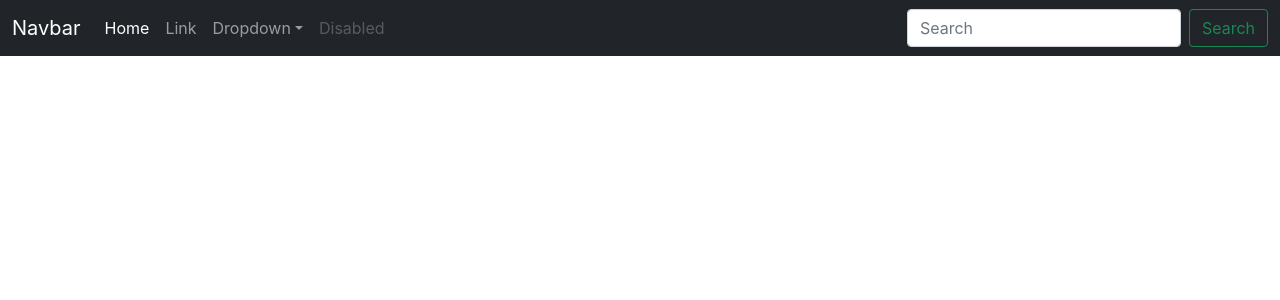
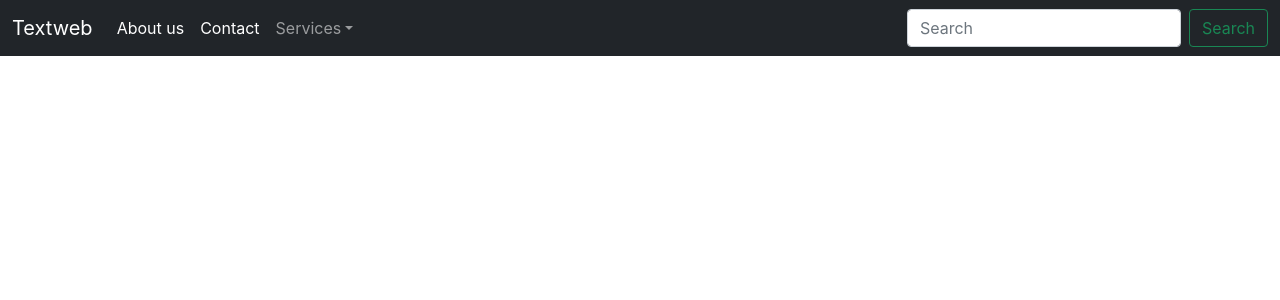
Before and after one commit to Anant-mishra1729/Learning_react, a React (Create React App) app: page / in a window 1280 px wide. Shown: the top 300 px of the page. Built offline with nearby package versions, Linux system fonts and the light colour scheme.

Commit message:
Added props

```diff
--- a/src/App.js
+++ b/src/App.js
@@ -1,45 +1,11 @@
 // import logo from './logo.svg';
 import './App.css';
+import Navbar from './components/Navbar';
 
 function App() {
   return (
     <>
-      <nav className="navbar navbar-expand-lg navbar-dark bg-dark">
-        <div className="container-fluid">
-          <a className="navbar-brand" href="/">Navbar</a>
-          <button className="navbar-toggler" type="button" data-bs-toggle="collapse" data-bs-target="#navbarSupportedContent" aria-controls="navbarSupportedContent" aria-expanded="false" aria-label="Toggle navigation">
-            <span className="navbar-toggler-icon"></span>
-          </button>
-          <div className="collapse navbar-collapse" id="navbarSupportedContent">
-            <ul className="navbar-nav me-auto mb-2 mb-lg-0">
-              <li className="nav-item">
-                <a className="nav-link active" aria-current="page" href="/">Home</a>
-              </li>
-              <li className="nav-item">
-                <a className="nav-link" href="/">Link</a>
-              </li>
-              <li className="nav-item dropdown">
-                <a className="nav-link dropdown-toggle" href="/" id="navbarDropdown" role="button" data-bs-toggle="dropdown" aria-expanded="false">
-                  Dropdown
-                </a>
-                <ul className="dropdown-menu" aria-labelledby="navbarDropdown">
-                  <li><a className="dropdown-item" href="/">Action</a></li>
-                  <li><a className="dropdown-item" href="/">Another action</a></li>
-                  <li><hr className="dropdown-divider" /></li>
-                  <li><a className="dropdown-item" href="/">Something else here</a></li>
-                </ul>
-              </li>
-              <li className="nav-item">
-                <a className="nav-link disabled" href="/" tabIndex="-1" aria-disabled="true">Disabled</a>
-              </li>
-            </ul>
-            <form className="d-flex">
-              <input className="form-control me-2" type="search" placeholder="Search" aria-label="Search" />
-              <button className="btn btn-outline-success" type="submit">Search</button>
-            </form>
-          </div>
-        </div>
-      </nav>
+      <Navbar title="Textweb" />
     </>
   );
 }
--- /dev/null
+++ b/src/components/Navbar.js
@@ -0,0 +1,51 @@
+import React from 'react'
+import PropTypes from 'prop-types'
+
+// React functional component
+export default function Navbar(props) {
+    return (
+        <div>
+            <nav className="navbar navbar-expand-lg navbar-dark bg-dark">
+                <div className="container-fluid">
+                    <a className="navbar-brand" href="/">{props.title}</a>
+                    <button className="navbar-toggler" type="button" data-bs-toggle="collapse" data-bs-target="#navbarSupportedContent" aria-controls="navbarSupportedContent" aria-expanded="false" aria-label="Toggle navigation">
+                        <span className="navbar-toggler-icon"></span>
+                    </button>
+                    <div className="collapse navbar-collapse" id="navbarSupportedContent">
+                        <ul className="navbar-nav me-auto mb-2 mb-lg-0">
+                            <li className="nav-item">
+                                <a className="nav-link active" aria-current="page" href="/">About us</a>
+                            </li>
+                            <li>
+                                <a className="nav-link active" aria-current="page" href="/">Contact</a>
+                            </li>
+                            <li className="nav-item dropdown">
+                                <a className="nav-link dropdown-toggle" href="/" id="navbarDropdown" role="button" data-bs-toggle="dropdown" aria-expanded="false">
+                                    Services
+                                </a>
+                                <ul className="dropdown-menu" aria-labelledby="navbarDropdown">
+                                    <li><a className="dropdown-item" href="/">Action</a></li>
+                                    <li><a className="dropdown-item" href="/">Another action</a></li>
+                                    <li><hr className="dropdown-divider" /></li>
+                                    <li><a className="dropdown-item" href="/">Something else here</a></li>
+                                </ul>
+                            </li>
+                        </ul>
+                        <form className="d-flex">
+                            <input className="form-control me-2" type="search" placeholder="Search" aria-label="Search" />
+                            <button className="btn btn-outline-success" type="submit">Search</button>
+                        </form>
+                    </div>
+                </div>
+            </nav>
+        </div>
+    )
+}
+
+Navbar.propTypes = {
+    title: PropTypes.string.isRequired
+}
+
+Navbar.defaultProps = {
+    title: "Set title"
+}
```
